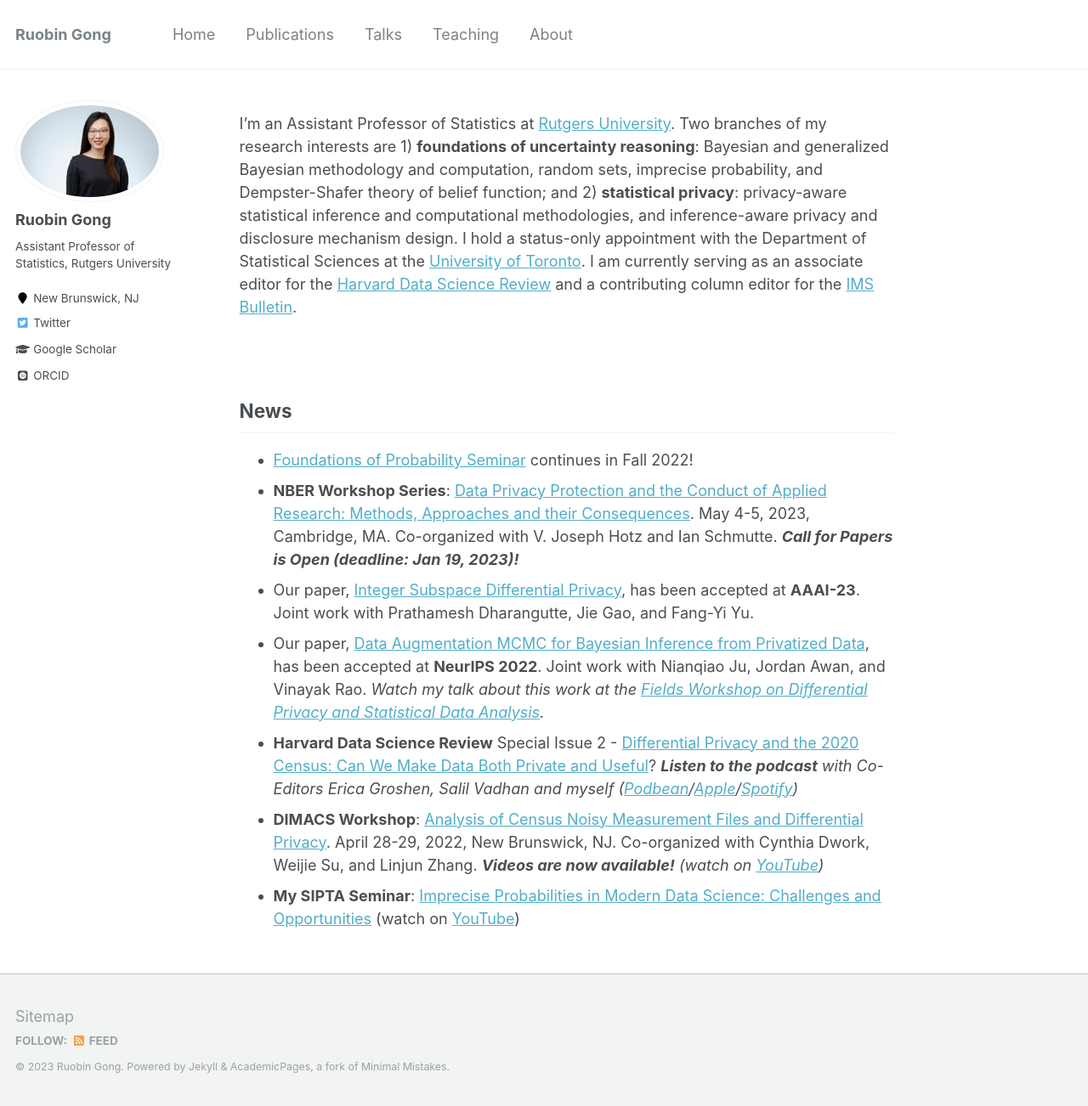
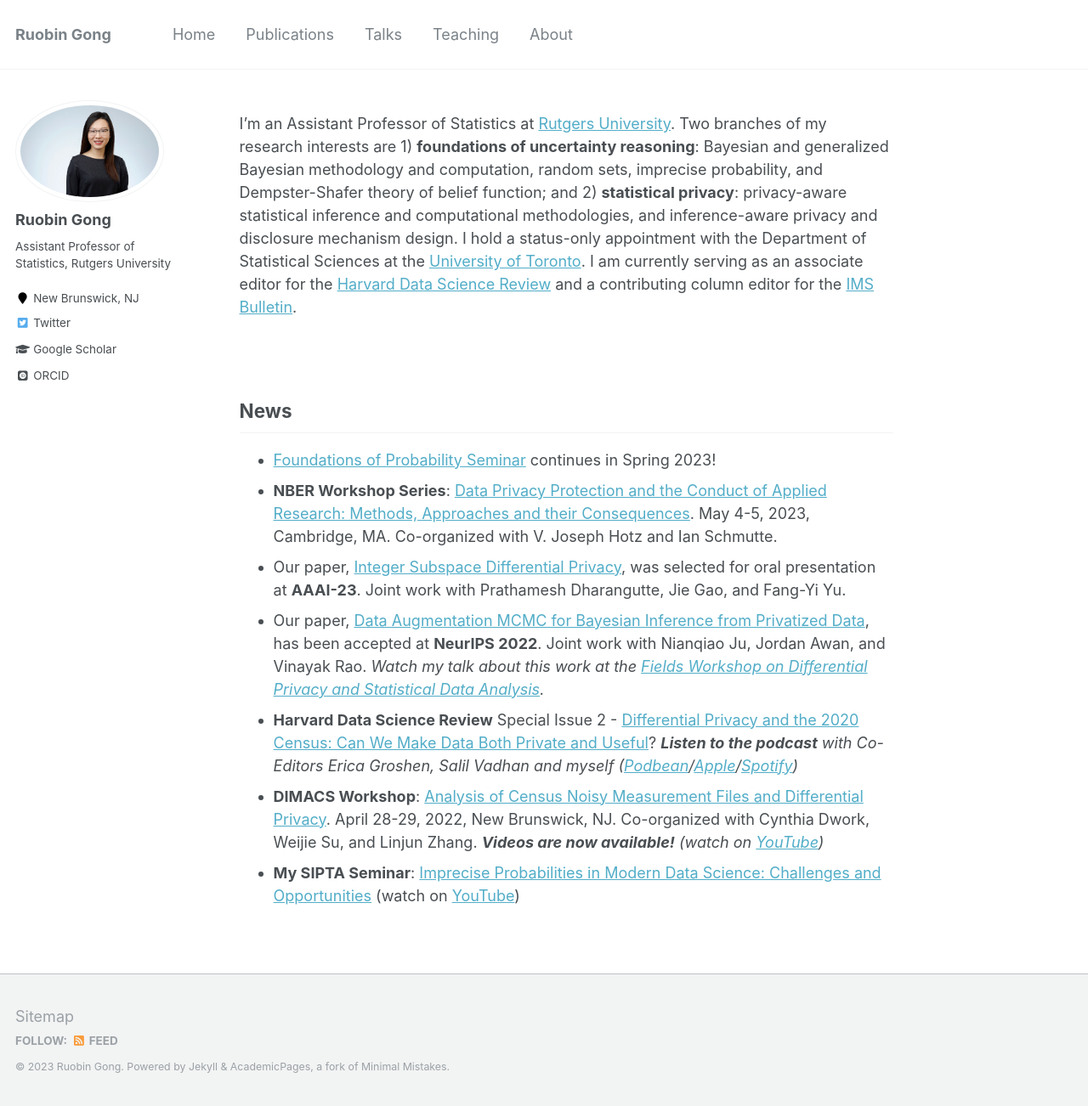
Before and after one commit to RuobinGong/RuobinGong.github.io, a Jekyll site: the page built from _pages/home.md, in a window 1280 px wide and 1302 px high. Shown: the whole window at 85% size. Built offline with Jekyll 4.4.1, drawn with Linux system fonts in a browser that asks for light colours; some web fonts are replaced.

Commit message:
Update home.md

```diff
--- a/_pages/home.md
+++ b/_pages/home.md
@@ -17,10 +17,10 @@ I'm an Assistant Professor of Statistics at [Rutgers University](https://www.sta
 ## News
 
 
-* [Foundations of Probability Seminar](https://foundationsofprobabilityseminar.com) continues in Fall 2022!
-* **NBER Workshop Series**: [Data Privacy Protection and the Conduct of Applied Research: Methods, Approaches and their Consequences](https://www.nber.org/data-privacy-protection-and-conduct-applied-research-methods-approaches-and-their-consequences). May 4-5, 2023, Cambridge, MA. Co-organized with V. Joseph Hotz and Ian Schmutte. _**Call for Papers is Open (deadline: Jan 19, 2023)!**_
-* Our paper, [Integer Subspace Differential Privacy](https://ruobingong.github.io/publication/2023-02-01-integer-subspace), has been accepted at **AAAI-23**. Joint work with Prathamesh Dharangutte, Jie Gao, and Fang-Yi Yu.
-* Our paper, [Data Augmentation MCMC for Bayesian Inference from Privatized Data](https://ruobingong.github.io/publication/2022-06-01-DAMCMC), has been accepted at **NeurIPS 2022**. Joint work with Nianqiao Ju, Jordan Awan, and Vinayak Rao.  _Watch my talk about this work at the [Fields Workshop on Differential Privacy and Statistical Data Analysis](http://www.fields.utoronto.ca/talks/Data-Augmentation-MCMC-Bayesian-Inference-Privatized-Data)._
+* [Foundations of Probability Seminar](https://foundationsofprobabilityseminar.com) continues in Spring 2023!
+* **NBER Workshop Series**: [Data Privacy Protection and the Conduct of Applied Research: Methods, Approaches and their Consequences](https://www.nber.org/conferences/data-privacy-protection-and-conduct-applied-research-methods-approaches-and-their-consequences). May 4-5, 2023, Cambridge, MA. Co-organized with V. Joseph Hotz and Ian Schmutte.
+* Our paper, [Integer Subspace Differential Privacy](https://ruobingong.github.io/publication/2023-02-01-integer-subspace), was selected for oral presentation at **AAAI-23**. Joint work with Prathamesh Dharangutte, Jie Gao, and Fang-Yi Yu.
+* Our paper, [Data Augmentation MCMC for Bayesian Inference from Privatized Data](https://ruobingong.github.io/publication/2022-12-01-DAMCMC), has been accepted at **NeurIPS 2022**. Joint work with Nianqiao Ju, Jordan Awan, and Vinayak Rao.  _Watch my talk about this work at the [Fields Workshop on Differential Privacy and Statistical Data Analysis](http://www.fields.utoronto.ca/talks/Data-Augmentation-MCMC-Bayesian-Inference-Privatized-Data)._
 * **Harvard Data Science Review** Special Issue 2 - [Differential Privacy and the 2020 Census: Can We Make Data Both Private and Useful](https://hdsr.mitpress.mit.edu/specialissue2)?  _**Listen to the podcast** with Co-Editors Erica Groshen, Salil Vadhan and myself ([Podbean](https://hdsr.podbean.com/e/differential-privacy-for-the-2020-us-census-can-we-make-data-both-private-and-useful-part-1/)/[Apple](https://podcasts.apple.com/us/podcast/differential-privacy-for-the-2020-u-s-census-can-we/id1558728983?i=1000571597321)/[Spotify](https://open.spotify.com/episode/4A9ahGLv5r58LJX8Alxg19))_
 * **DIMACS Workshop**: [Analysis of Census Noisy Measurement Files and Differential Privacy](http://dimacs.rutgers.edu/events/details?eID=2038). April 28-29, 2022, New Brunswick, NJ. Co-organized with Cynthia Dwork, Weijie Su, and Linjun Zhang. _**Videos are now available!** (watch on [YouTube](https://www.youtube.com/playlist?list=PLKVCRT3MRed733-w2Lo2yvCAkac9zdIVj))_
 * **My SIPTA Seminar**: [Imprecise Probabilities in Modern Data Science: Challenges and Opportunities](https://sipta.org/events/sipta-seminars/) (watch on [YouTube](https://www.youtube.com/watch?v=rNVWyG-0XgA))
```
